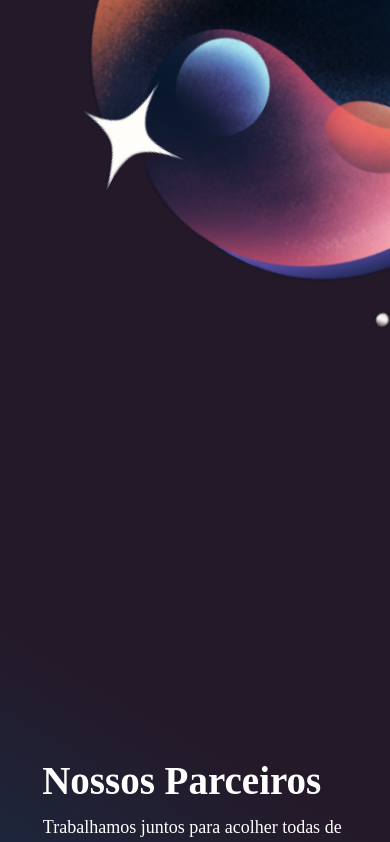
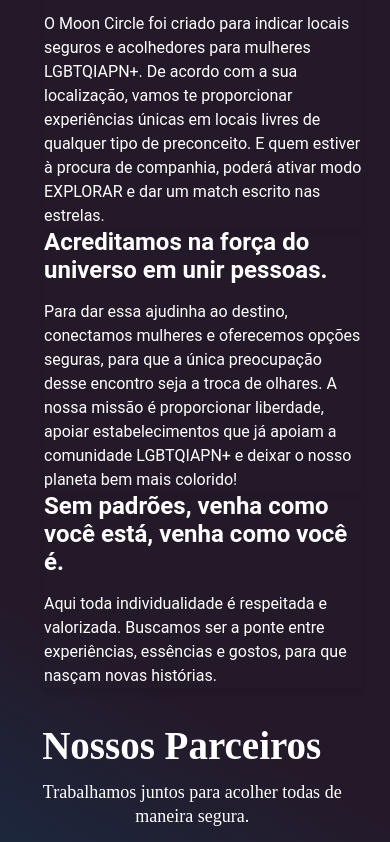
Before and after one commit to fnsdeividy/mooncircle-ladding, a React (Create React App) app: page / in a window 390 px wide. Shown: the part 940-1782 px from the top of the page. Built offline with nearby package versions, Linux system fonts and the light colour scheme.

Commit message:
responsivo concluido

```diff
--- a/src/Pages/SaibaMais/index.tsx
+++ b/src/Pages/SaibaMais/index.tsx
@@ -1,31 +1,31 @@
 import React from 'react'
-import { Container, Content, Frame } from './styles'
+import { Container } from './styles'
 import Arte from '../../assets/Arte.png'
 const SaibaMais = () => {
 
   return (
     <Container>
       <img src={Arte} alt="" />
-    <Content>
-    <Frame>
+    <div className='Content'>
+    <div className='Frame'>
         <h1>Vamos nos conhecer melhor?</h1>
         <p>
           O Moon Circle foi criado para indicar locais seguros e acolhedores para mulheres LGBTQIAPN+. De acordo com a sua localização, vamos te proporcionar experiências únicas em locais livres de qualquer tipo de preconceito. E quem estiver à procura de companhia, poderá ativar modo EXPLORAR e dar um match escrito nas estrelas.
         </p>
-      </Frame>
-      <Frame>
+      </div>
+      <div className='Frame'>
         <h1>Acreditamos na força do universo em unir pessoas.</h1>
         <p>
           Para dar essa ajudinha ao destino, conectamos mulheres e oferecemos opções seguras, para que a única preocupação desse encontro seja a troca de olhares. A nossa missão é proporcionar liberdade, apoiar estabelecimentos que já apoiam a comunidade LGBTQIAPN+ e deixar o nosso planeta bem mais colorido!
         </p>
-      </Frame>
-      <Frame>
+      </div>
+      <div className='Frame'>
         <h1>Sem padrões, venha como você está, venha como você é.</h1>
         <p>
           Aqui toda individualidade é respeitada e valorizada. Buscamos ser a ponte entre experiências, essências e gostos, para que nasçam novas histórias.
         </p>
-      </Frame>
-    </Content>
+      </div>
+    </div>
   </Container>
   )
 }
--- a/src/Pages/SaibaMais/styles.ts
+++ b/src/Pages/SaibaMais/styles.ts
@@ -3,35 +3,33 @@ import styled from "styled-components";
 export const Container = styled.div`
   position: relative;
   width: 100%;
-  min-height: 92vh;
+  flex-direction: column;
+    justify-content: center;
+    align-items: center;
   display: flex;
-  position: relative;
 
   img {
-    width: 750px;
-    height: 750px;
+    width: 600px;
+    height: 600px;
    display: flex;
    position: relative;
-  top: -30rem;
+   top: -25rem;
+  left: -22rem;
   }
-`;
 
-
-
-export const Content = styled.div`
-  display: flex;
+  .Content {
+    display: flex;
   position: relative;
-  top: -25rem;
-  left: -27rem;
+  top: -56rem;
+  left: -10rem;
   flex-direction: column;
   align-items: center;
   box-sizing: border-box;
   width: 601px;
 height: 542px;
+  }
 
-`;
-
-export const Frame = styled.div`
+  .Frame{
     width: 100%;
   max-width: 800px;
   padding: 0px;
@@ -52,5 +50,58 @@ export const Frame = styled.div`
     font-size: 16px;
     line-height: 1.5;
   }
+  }
 
-`
+  @media (max-width: 600px) {
+    position: relative;
+  width: 100%;
+  flex-direction: column;
+    justify-content: center;
+    align-items: center;
+  display: flex;
+
+  img {
+    width: 200px;
+    height: 200px;
+    display: flex;
+    position: relative;
+    top: -23rem;
+    left: 1rem;
+  }
+
+  .Content {
+    display: flex;
+    position: relative;
+    top: -24rem;
+    left: -23rem;
+    flex-direction: column;
+    align-items: center;
+    box-sizing: border-box;
+    width: 318px;
+    height: 542px;
+  }
+
+  .Frame{
+    width: 100%;
+  max-width: 800px;
+  padding: 0px;
+
+  color: #ffffff;
+  box-shadow: 0 4px 6px rgba(0, 0, 0, 0.1);
+
+
+  margin-right: -47rem;
+
+  h1 {
+    font-size: 24px;
+    font-weight: 600;
+    margin-bottom: 1rem;
+  }
+
+  p {
+    font-size: 16px;
+    line-height: 1.5;
+  }
+  }
+  }
+`;
```
